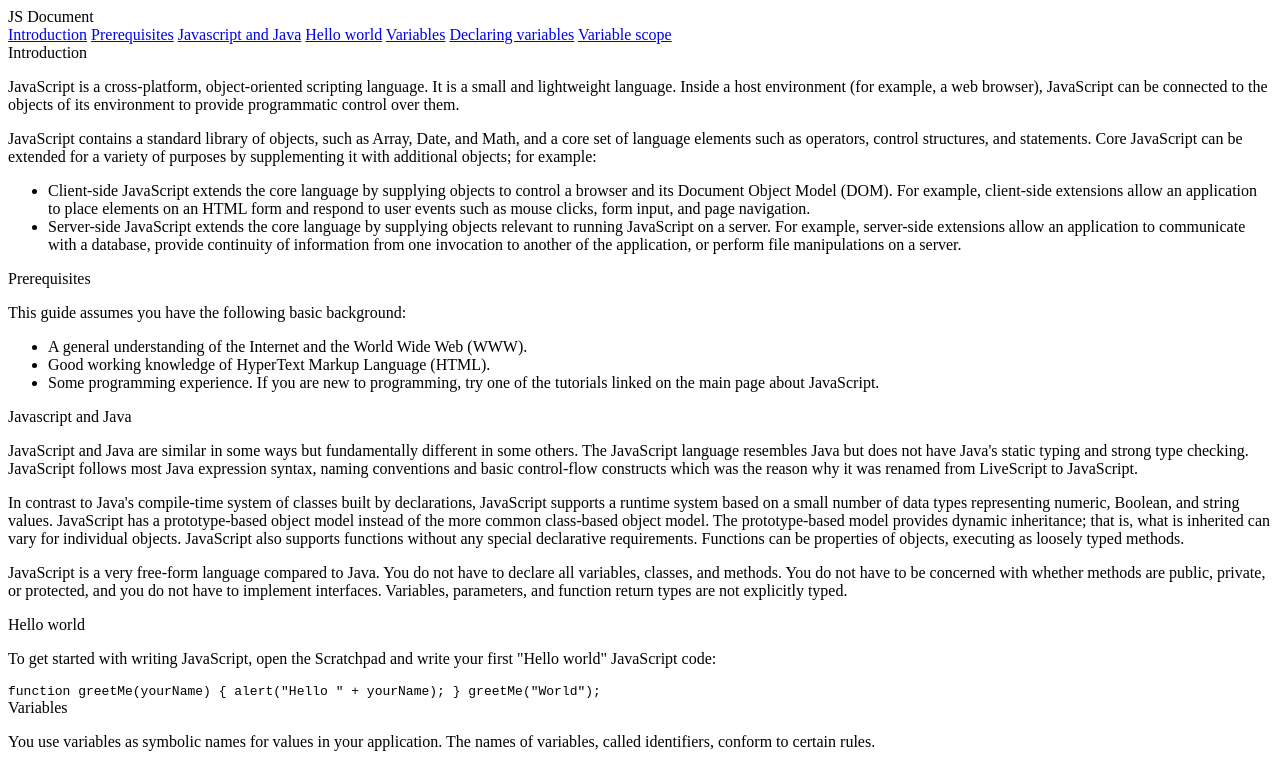
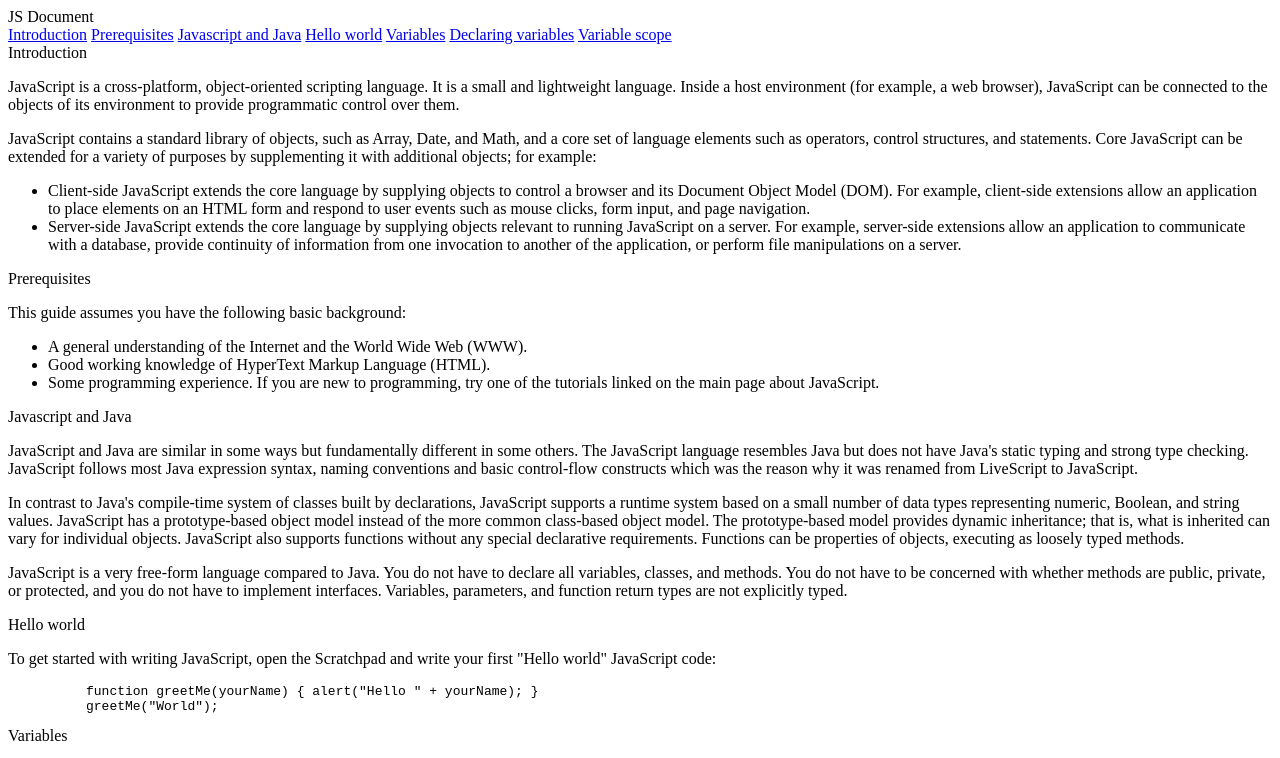
Before and after one commit to sherlyc/technical-doc, a website: page index.html in a window 1280 px wide. Shown: the top 758 px of the page. Drawn offline with Linux system fonts and the light colour scheme.

Commit message:
2 files modified

```diff
--- a/index.html
+++ b/index.html
@@ -75,8 +75,9 @@
 			<p>To get started with writing JavaScript, open the Scratchpad and write your first "Hello world" JavaScript
 				code:</p>
 			<code>
-        function greetMe(yourName) { alert("Hello " + yourName); }
-        greetMe("World");
+        <pre>
+          function greetMe(yourName) { alert("Hello " + yourName); }
+          greetMe("World");</pre>
       </code>
 		</section>
 		<section class="main-section" id="Variables">
--- a/style.css
+++ b/style.css
@@ -6,16 +6,17 @@ margin: 0;
 
 .container {
   display: flex;
+  max-height: 100vh;
 }
 
-@media (max-width: 800px) {
+@media (max-width: 810px) {
   .container {
     flex-direction: column;
   }
 }
 
 p {
-  margin: 1.5em;
+  margin: 1.5em 0;
 }
 
 header {
@@ -26,6 +27,7 @@ header {
 section {
   display: block;
   margin-bottom: 30px;
+  padding: 0 1em;
 }
 
 section ul li:not(:last-child) {
@@ -35,7 +37,7 @@ section ul li:not(:last-child) {
 .main {
   display: block;
   flex: 3;
-  margin: 0 1em;
+  overflow-y: auto;
 }
 
 .sidebar {
@@ -59,6 +61,5 @@ section ul li:not(:last-child) {
 code {
   display: block;
   background-color: #f7f7f7;
-  line-height: 2em;
-  white-space: pre;
+  padding: 10px;
 }
```
